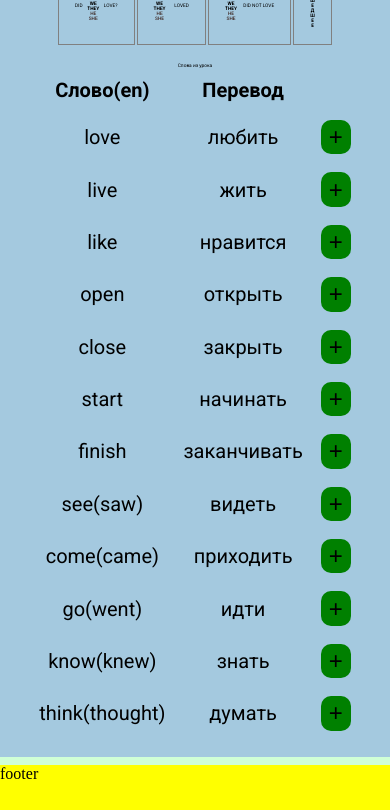
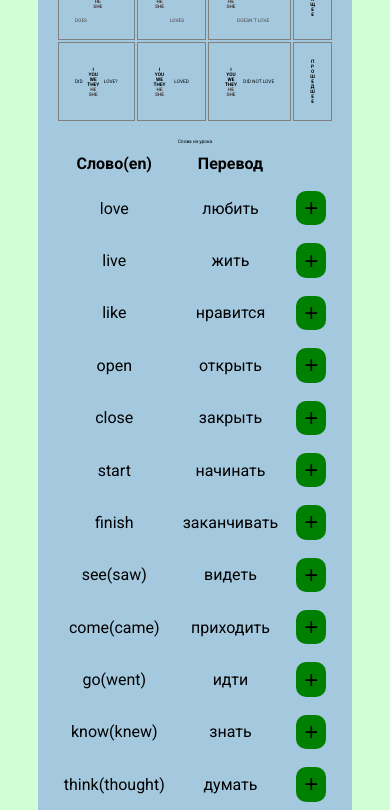
Before and after one commit to RomanAhramenya/englishLern, a React (Create React App) app: page / in a window 390 px wide. Shown: the part 758-1568 px from the top of the page. Built offline with nearby package versions, Linux system fonts and the light colour scheme.

Commit message:
lesson1.10

```diff
--- a/src/App.scss
+++ b/src/App.scss
@@ -127,13 +127,14 @@ body {
     display: none;
   }
   .MainContainer {
-    grid-template-columns: auto;
+
+    grid-template-columns: 85%;
     grid-template-rows: 50px 6fr 1fr;
     grid-template-areas:
       " h"
       "c"
       " f";
-      width: 100%;
+      justify-content: center;
   }
   .burger.burger {
     display: block;
--- a/src/components/worldLesson/WorldLesson.module.scss
+++ b/src/components/worldLesson/WorldLesson.module.scss
@@ -8,7 +8,7 @@
         margin: 1rem auto;
     }
     td,th{
-        font-size: 20px;
+        font-size: 1rem;
          font-family: 'Roboto', sans-serif;
          padding: 0.5rem;
     }
```
